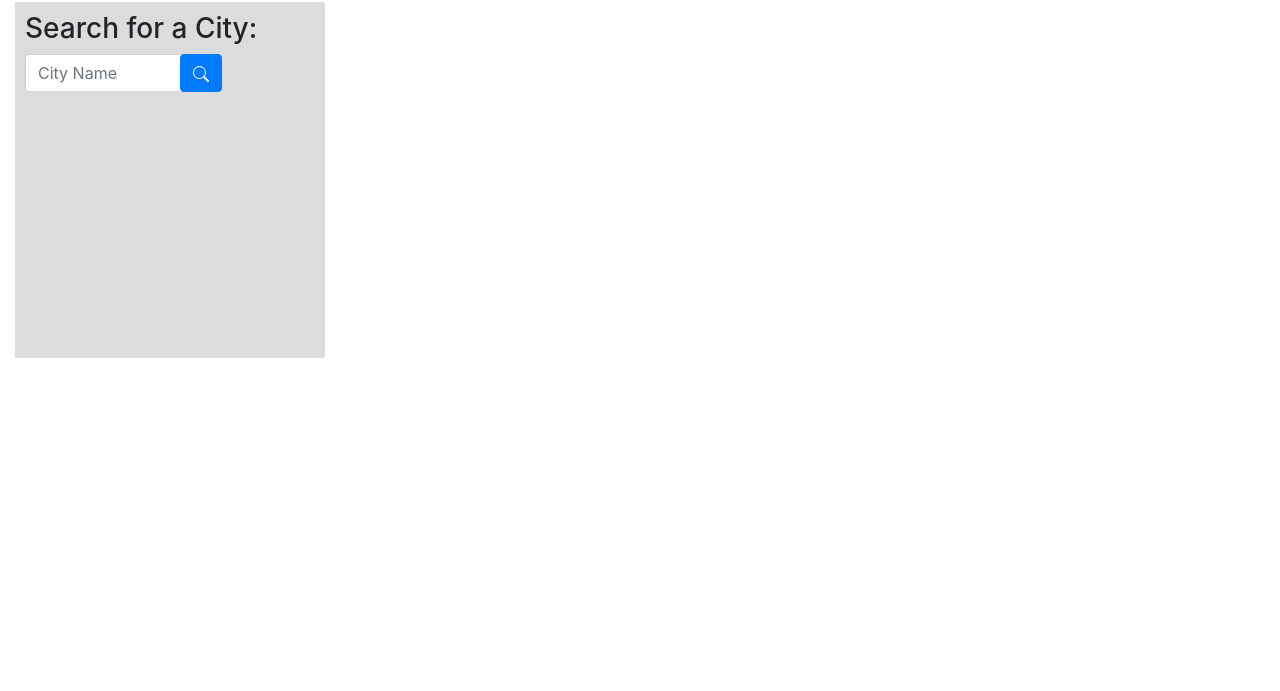
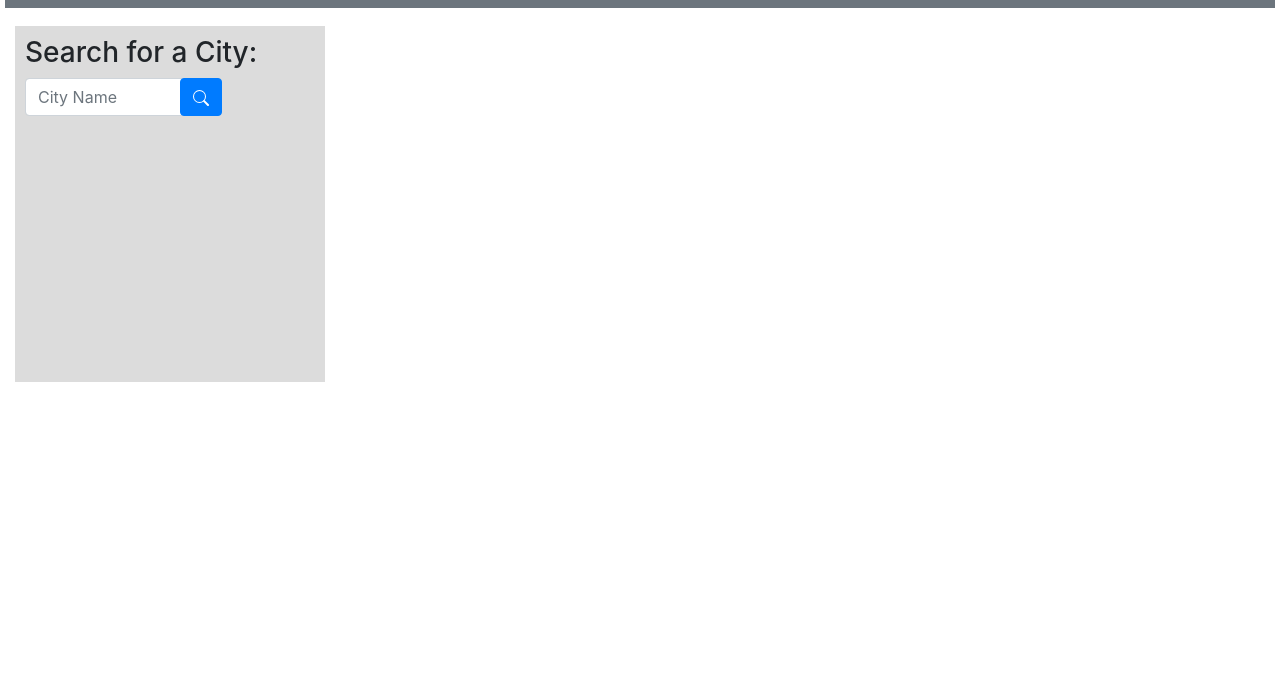
Before and after one commit to SadiqMomin/Weather-App, a plain HTML site: page index.html in a window 1280 px wide. Shown: the part 109-800 px from the top of the page. Drawn offline with nearby package versions, Linux system fonts and the light colour scheme; files whose address does not match are found by name.

Commit message:
fix error

```diff
--- a/index.html
+++ b/index.html
@@ -5,7 +5,7 @@
     <meta charset="UTF-8">
     <meta name="viewport" content="width=device-width, initial-scale=1.0">
     <link rel="stylesheet" href="https://stackpath.bootstrapcdn.com/bootstrap/4.3.1/css/bootstrap.min.css" />
-    <link rel="stylesheet" href="./assets/css/style.css" />
+    <link rel="stylesheet" href="Assets/style.css"
     <title>Weather Dashboard</title>
 </head>
 
```
